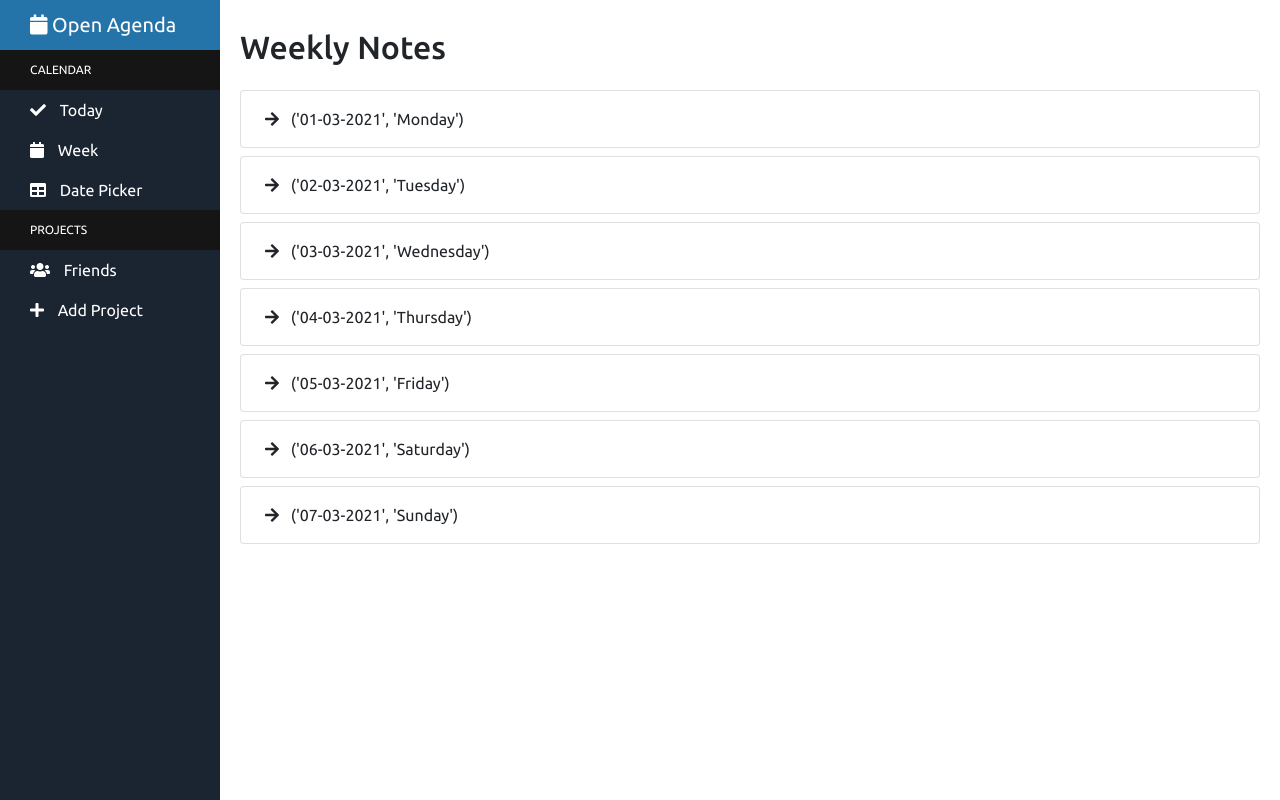
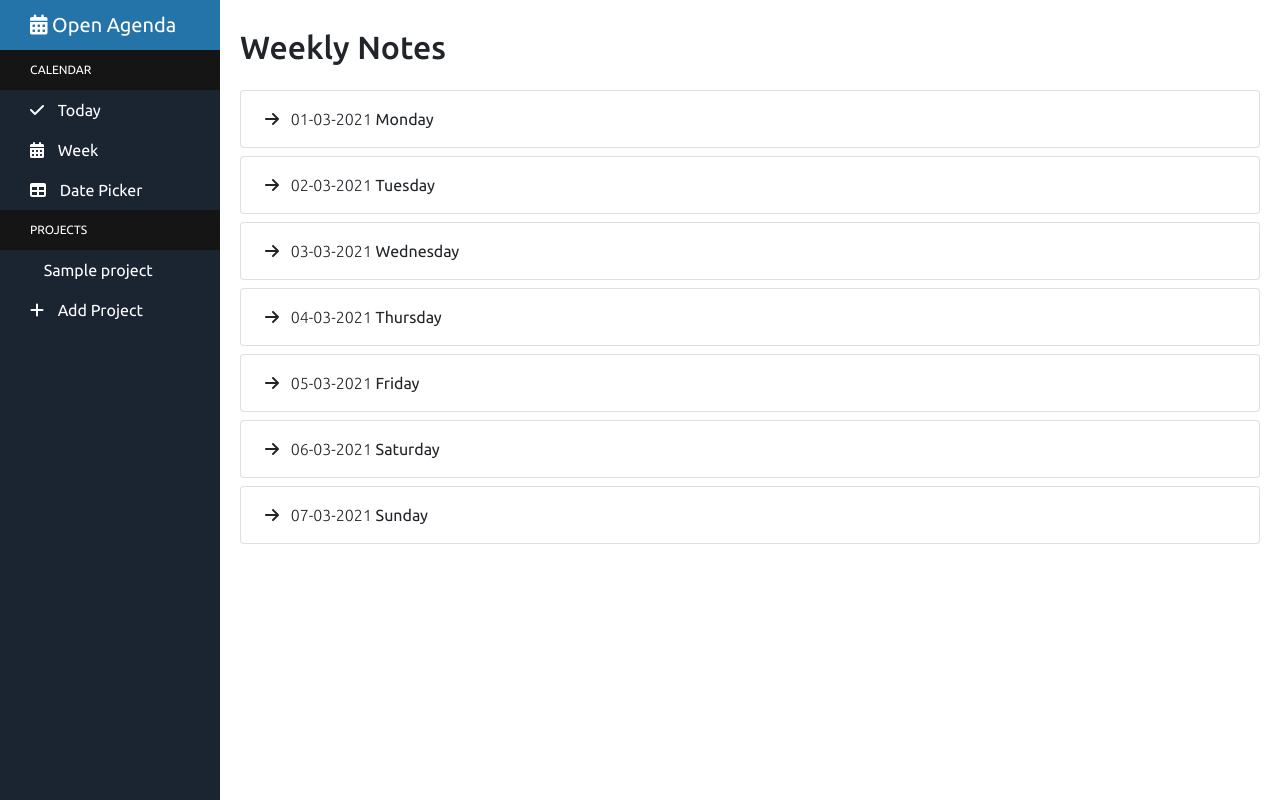
Before and after one commit to m8/open-agenda, a Django app: page /weekly/ in a window 1280 px wide. Run offline with Django 3.2, Linux system fonts and the light colour scheme; tables that the repository leaves empty hold one stand-in row (values such as "Sample post"); some libraries are stand-ins or nearby versions.

Commit message:
weekly fixes

```diff
--- a/open_agenda/agenda/urls.py
+++ b/open_agenda/agenda/urls.py
@@ -9,5 +9,6 @@ urlpatterns = [
     path(r'update/',views.updateAgenda),
     path(r'get/', views.GetDate),
     path(r'weekly/', views.Weekly),
-    path(r'calendar/', views.Calendar)
+    path(r'calendar/', views.Calendar),
+    path(r'add-project/',views.AddProject),
 ]
--- a/open_agenda/templates/blocks/navbar.html
+++ b/open_agenda/templates/blocks/navbar.html
@@ -1,6 +1,8 @@
 <div class="sidebar-container">
     <div class="sidebar-logo">
-      <i class="fa fa-calendar"></i> Open Agenda
+      <a href="/" style="text-decoration: none; color: white;">
+        <i class="fa fa-calendar"></i> Open Agenda
+      </a>
     </div>
     <ul class="sidebar-navigation">
       <li class="header">Calendar</li>
@@ -20,17 +22,19 @@
         </a>
       </li>
       <li class="header">Projects</li>
+
+      {% for q in projects %}
       <li>
-        <a href="#">
-          <i class="fa fa-users" aria-hidden="true"></i> Friends
+        <a class="font-weight-light" href="/get?project={{q.id}}">
+          <i class="fa fa-{{q.icon}}" aria-hidden="true"> </i>  {{q.name}}
         </a>
       </li>
+      {% endfor %}
 
       <li>
-        <a class="font-weight-light" href="">
+        <a class="font-weight-light" id="add-project">
           <i class="fa fa-plus" aria-hidden="true"></i> Add Project
         </a>
       </li>
-
     </ul>
 </div>
--- a/open_agenda/templates/weekly.html
+++ b/open_agenda/templates/weekly.html
@@ -12,8 +12,9 @@
     <link rel="stylesheet" href="{% static 'css/style.css'%}">
     <link rel="preconnect" href="https://fonts.gstatic.com">
     <link href="https://cdn.jsdelivr.net/npm/bootstrap@5.0.0-beta2/dist/css/bootstrap.min.css" rel="stylesheet" integrity="sha384-BmbxuPwQa2lc/FVzBcNJ7UAyJxM6wuqIj61tLrc4wSX0szH/Ev+nYRRuWlolflfl" crossorigin="anonymous">
-    <link rel="stylesheet" href="https://pro.fontawesome.com/releases/v5.10.0/css/all.css" integrity="sha384-AYmEC3Yw5cVb3ZcuHtOA93w35dYTsvhLPVnYs9eStHfGJvOvKxVfELGroGkvsg+p" crossorigin="anonymous"/>
     <!-- CSS only -->
+    <link rel="stylesheet" href="https://maxcdn.bootstrapcdn.com/font-awesome/latest/css/font-awesome.min.css">
+
     <link rel="stylesheet" href="https://cdn.jsdelivr.net/simplemde/latest/simplemde.min.css">
     <script src="https://cdnjs.cloudflare.com/ajax/libs/jquery/1.12.4/jquery.min.js"></script>
     <script src="https://cdnjs.cloudflare.com/ajax/libs/moment.js/2.15.1/moment.min.js"></script>
@@ -33,10 +34,10 @@
             <h2 class="m-2 mb-4">Weekly Notes</h2>
 
             {% for q in days %}
-            <div id="{{ q }}" class="card m-2 days" onclick="changedate(this.id)" >
+            <div id="{{ q.0 }}" class="card m-2 days" onclick="changedate(this.id)" >
               <div class="card-body">
                   <i class="fa fa-arrow-right px-2"></i>
-                 {{ q }}
+                  <span style="font-weight: 300;">{{ q.0 }}</span>  {{ q.1 }}
               </div>
             </div>
             {% endfor %}
@@ -45,47 +46,29 @@
 
     <!-- JavaScript Bundle with Popper -->
     <script src="https://cdn.jsdelivr.net/npm/bootstrap@5.0.0-beta2/dist/js/bootstrap.bundle.min.js" integrity="sha384-b5kHyXgcpbZJO/tY9Ul7kGkf1S0CWuKcCD38l8YkeH8z8QjE0GmW1gYU5S9FOnJ0" crossorigin="anonymous"></script>
-    <script src="https://cdn.jsdelivr.net/simplemde/latest/simplemde.min.js"></script>
+    <script src="https://cdnjs.cloudflare.com/ajax/libs/dayjs/1.10.4/dayjs.min.js" integrity="sha512-0fcCRl828lBlrSCa8QJY51mtNqTcHxabaXVLPgw/jPA5Nutujh6CbTdDgRzl9aSPYW/uuE7c4SffFUQFBAy6lg==" crossorigin="anonymous"></script>
+
+
     <script>
 
         let current_date = "{{notes.pub_date}}";
-        value = 0;
-        $.ajaxSetup({
-            headers:
-            { 'X-CSRF-TOKEN': $("[name='csrfmiddlewaretoken']").val() }
-        });
-        // $(".days").click(()=>{
-        //     console.log($(this).closest('.days').attr('id'));
-        //     //
-        // })
 
         function changedate(date){
             window.location.href = `/get/?date=${date}`;
         }
 
-        $("#update-btn").on("click", function () {
-            var request;
+        function getDayName(dateStr, locale)
+        {
+            var date = new Date(dateStr);
+            return date.toLocaleDateString(locale, { weekday: 'long' });
+        }
 
-            request = $.ajax({
-                url: "/update/",
-                method: "POST",
-                data:
-                {
-                    date: current_date,
-                    notes: simplemde.value(),
-                    csrfmiddlewaretoken: $("[name='csrfmiddlewaretoken']").val(),
-                },
-                datatype: "json"
-            });
+        var dateStr = '05-03-2021'.replace('-','/');
+        var day = getDayName(dateStr, "tr");
+        console.log(day)
 
-            request.done(function(msg) {
-                $("#result").html(msg);
-            });
+    </script>
 
-            request.fail(function(jqXHR, textStatus) {
-                $("#result").html("Request failed: " + textStatus);
-            });
-        });
-    </script>
+
 </body>
 </html>
```
